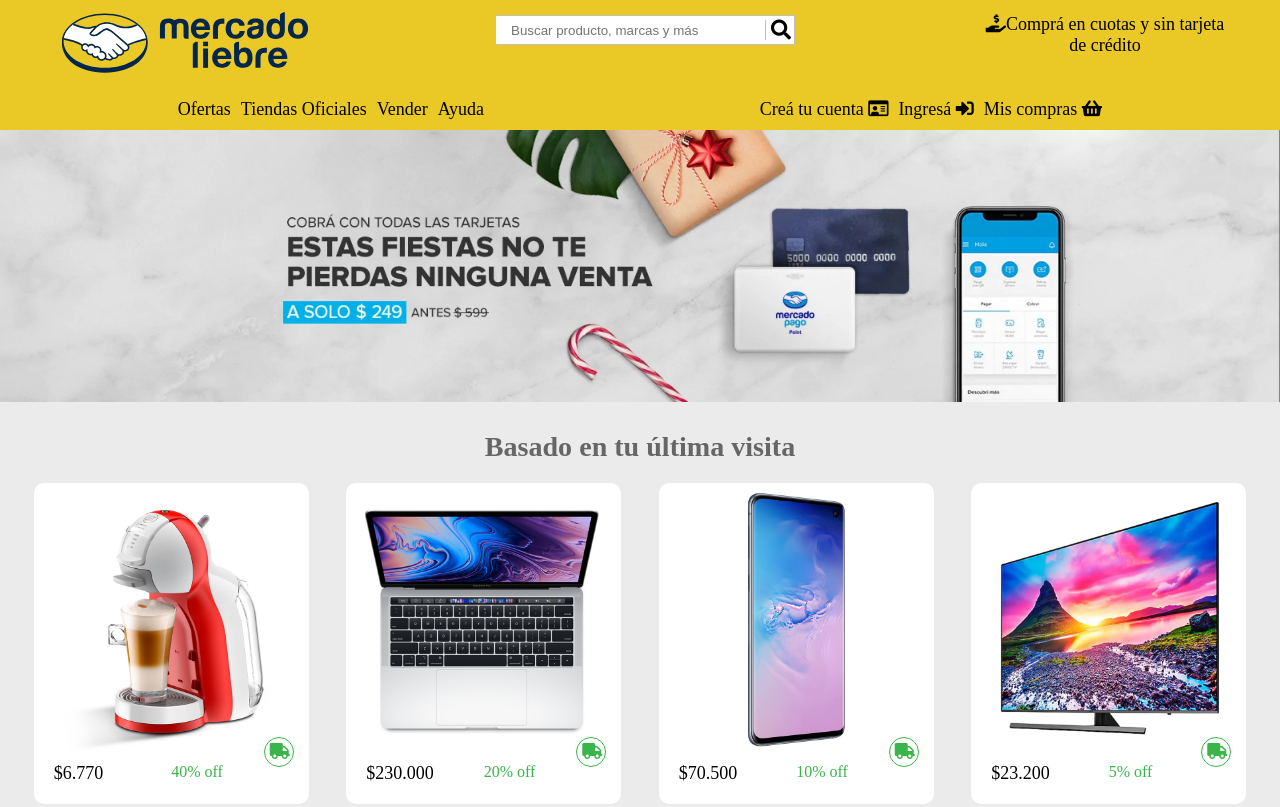
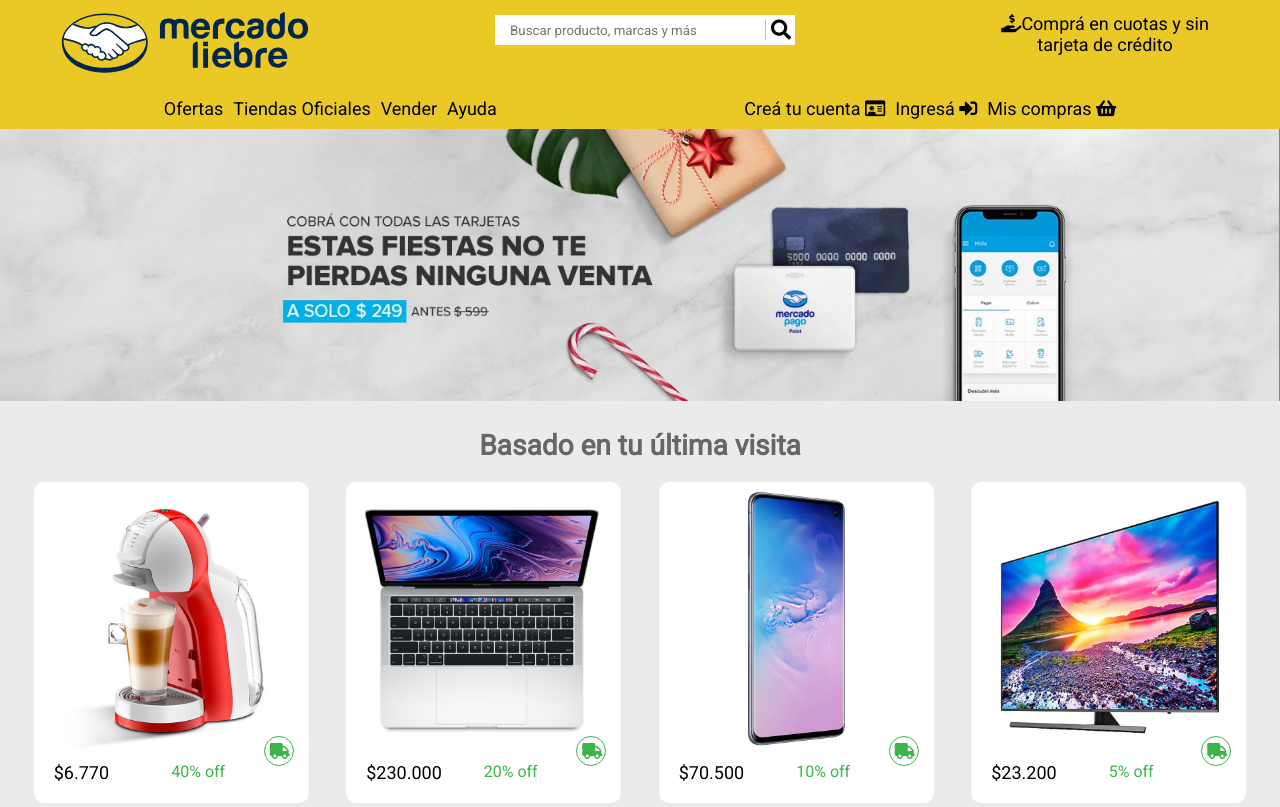
Before and after one commit to LuchoAiello/MercadoLiebre, a website: page views/home.html in a window 1280 px wide. Shown: the top 807 px of the page. Drawn offline with Linux system fonts and the light colour scheme.

Commit message:
algunos detalles agregados

```diff
--- a/public/css/style.css
+++ b/public/css/style.css
@@ -3,6 +3,7 @@
     padding: 0px;
     box-sizing: border-box;
     /* border: 1px solid red; */
+    font-family: 'Roboto', sans-serif;
 }
 
 body {
@@ -92,10 +93,14 @@
 
 .buscador input{
     background-color: white;
-    border: silver solid 1px;
+    border: none;
     height: 30px;
     width: 300px;
     padding-left: 15px;
+}
+
+input:focus {
+     outline: none;
 }
 
 .buscador i {
@@ -130,7 +135,6 @@
 }
 
 .caja-de-articulos {
-
     padding: 10px;
     margin: 0px 0px 5px;
     background-color: #ffffff;
@@ -267,7 +271,6 @@
         justify-content: space-around;
         align-items: center;
         flex-wrap: wrap;
-
     }
 
     main section .sector-2 {
@@ -278,7 +281,7 @@
     }
 
     main section article{
-     width: 49%;
+     width: 47%;
      padding: 5px;
      border-radius: 10px;
      background-color: white;
--- a/views/home.html
+++ b/views/home.html
@@ -18,10 +18,10 @@
       <div class="logo">
         <a href="/"><img src="/images/logo-mercado-liebre.svg" alt="Logo de MercadoLiebre"></a>
       </div>
-      <div class="buscador" action="#" method="GET">
+      <form class="buscador" action="#" method="GET">
           <input tpye="text" name="buscador" placeholder="Buscar producto, marcas y más">
           <div class="submit"><i class="fa fa-search"></i></div>
-        </div>
+      </form>
       <div class="manito-de-compra">
         <p><i class="fas fa-hand-holding-usd"></i>Comprá en cuotas y sin tarjeta de crédito</p>
       </div>
```
